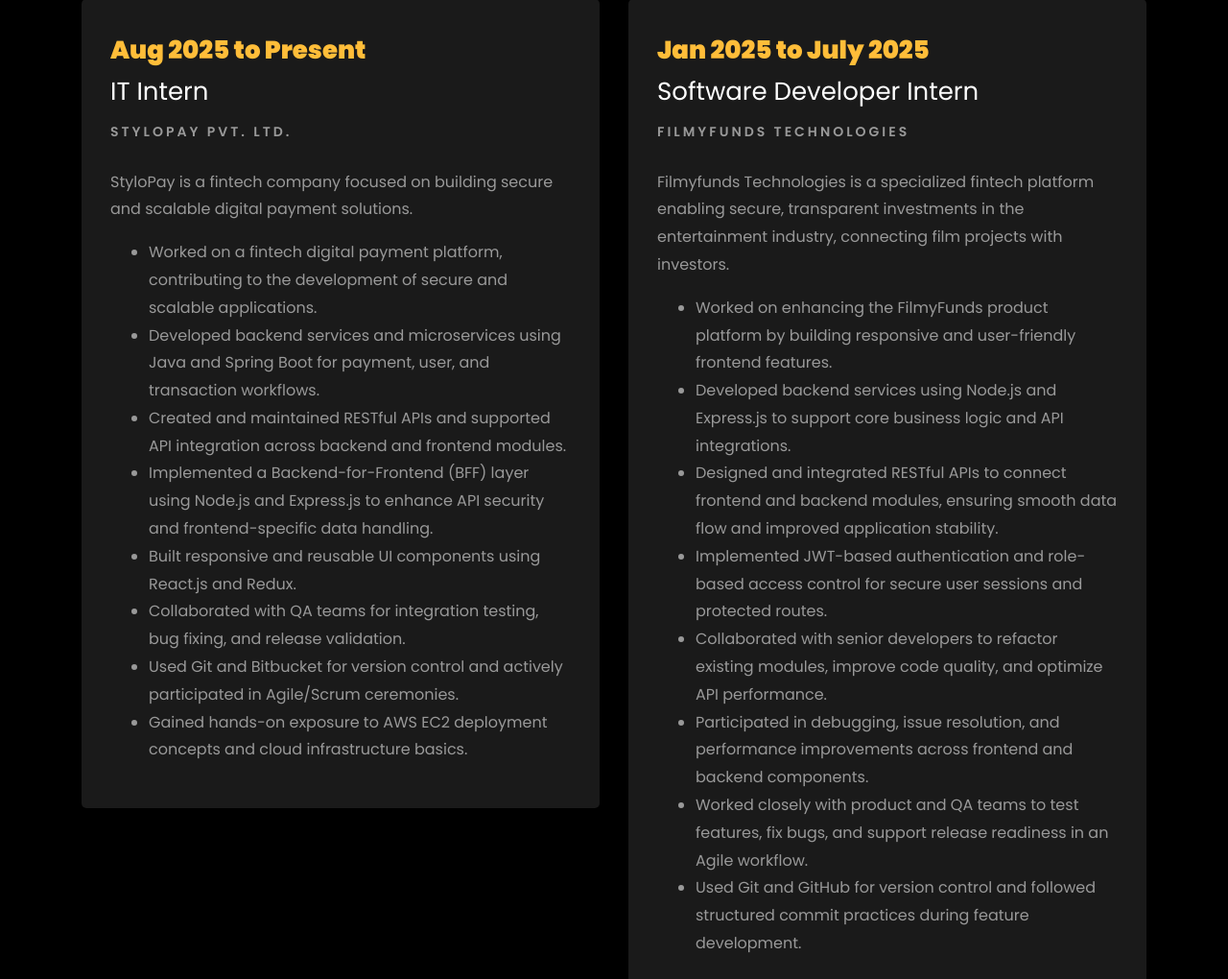
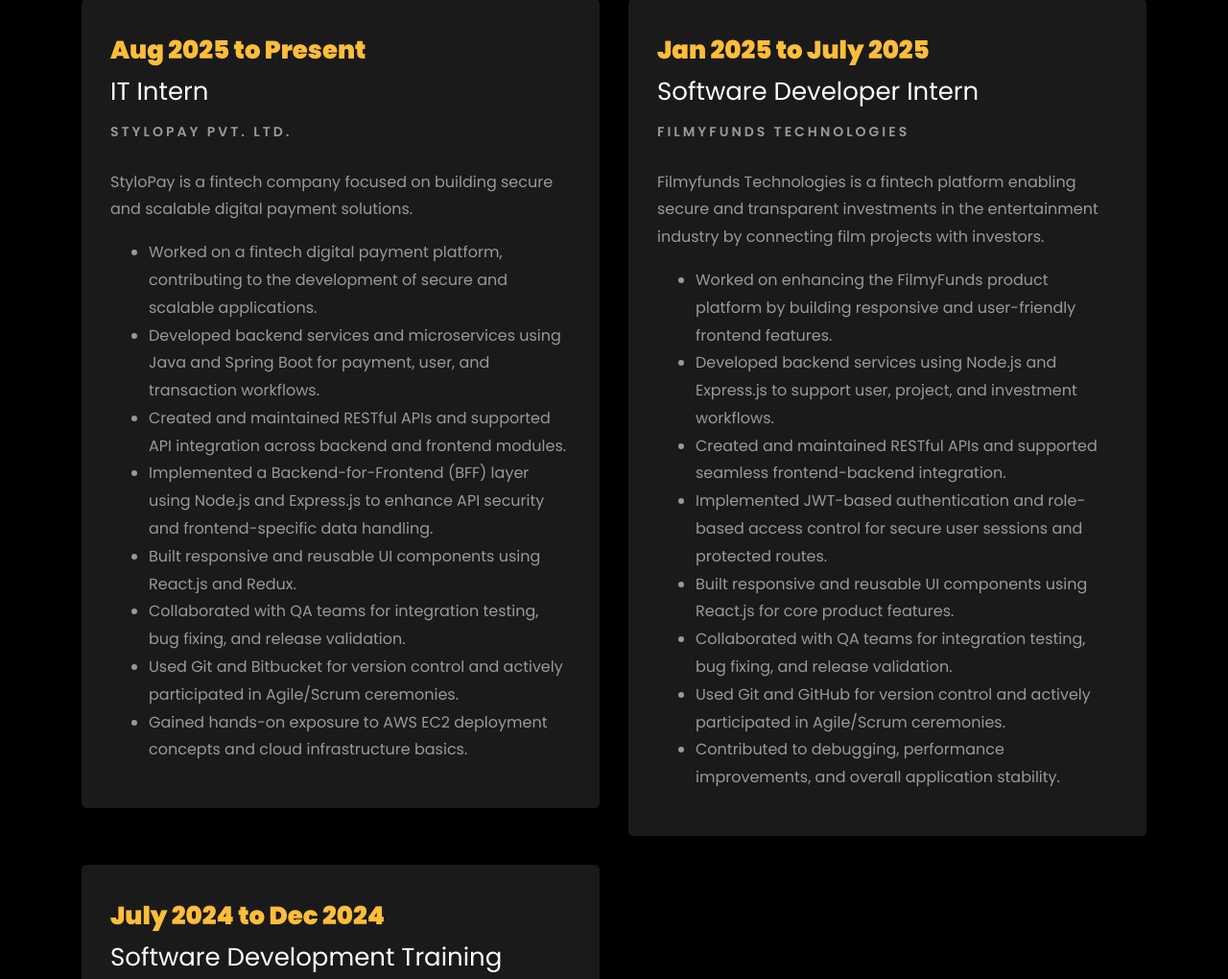
Before and after one commit to github12subir/Subir-Portfolio, a plain HTML site: page index.html in a window 1280 px wide. Shown: the part 2347-3367 px from the top of the page at 96% size. Drawn offline with Linux system fonts and the light colour scheme; animation ran at ten frames a second; files whose address does not match are found by name.

Commit message:
Add some information

```diff
--- a/index.html
+++ b/index.html
@@ -376,16 +376,16 @@
 						<span class="date">Jan 2025 to July 2025</span>
 						<h2> Software Developer Intern </h2>
 						<span class="position">Filmyfunds Technologies</span>
-						<p class="mt-4">Filmyfunds Technologies is a specialized fintech platform enabling secure, transparent investments in the entertainment industry, connecting film projects with investors.
+						<p class="mt-4">Filmyfunds Technologies is a fintech platform enabling secure and transparent investments in the entertainment industry by connecting film projects with investors.
 							<ul>
 								<li>Worked on enhancing the FilmyFunds product platform by building responsive and user-friendly frontend features.</li>
-								<li>Developed backend services using Node.js and Express.js to support core business logic and API integrations.</li>
-								<li>Designed and integrated RESTful APIs to connect frontend and backend modules, ensuring smooth data flow and improved application stability.</li>
+								<li>Developed backend services using Node.js and Express.js to support user, project, and investment workflows.</li>
+								<li>Created and maintained RESTful APIs and supported seamless frontend-backend integration.</li>
 								<li>Implemented JWT-based authentication and role-based access control for secure user sessions and protected routes.</li>
-								<li>Collaborated with senior developers to refactor existing modules, improve code quality, and optimize API performance.</li>
-								<li>Participated in debugging, issue resolution, and performance improvements across frontend and backend components.</li>
-								<li>Worked closely with product and QA teams to test features, fix bugs, and support release readiness in an Agile workflow.</li>
-								<li>Used Git and GitHub for version control and followed structured commit practices during feature development.</li>
+								<li>Built responsive and reusable UI components using React.js for core product features.</li>
+								<li>Collaborated with QA teams for integration testing, bug fixing, and release validation.</li>
+								<li>Used Git and GitHub for version control and actively participated in Agile/Scrum ceremonies.</li>
+								<li>Contributed to debugging, performance improvements, and overall application stability.</li>
 								<!-- <li>Conducted code reviews and mentored junior developers, fostering a culture of continuous learning and improvement within the team.</li> -->
 							</ul>
 						</p>
```
